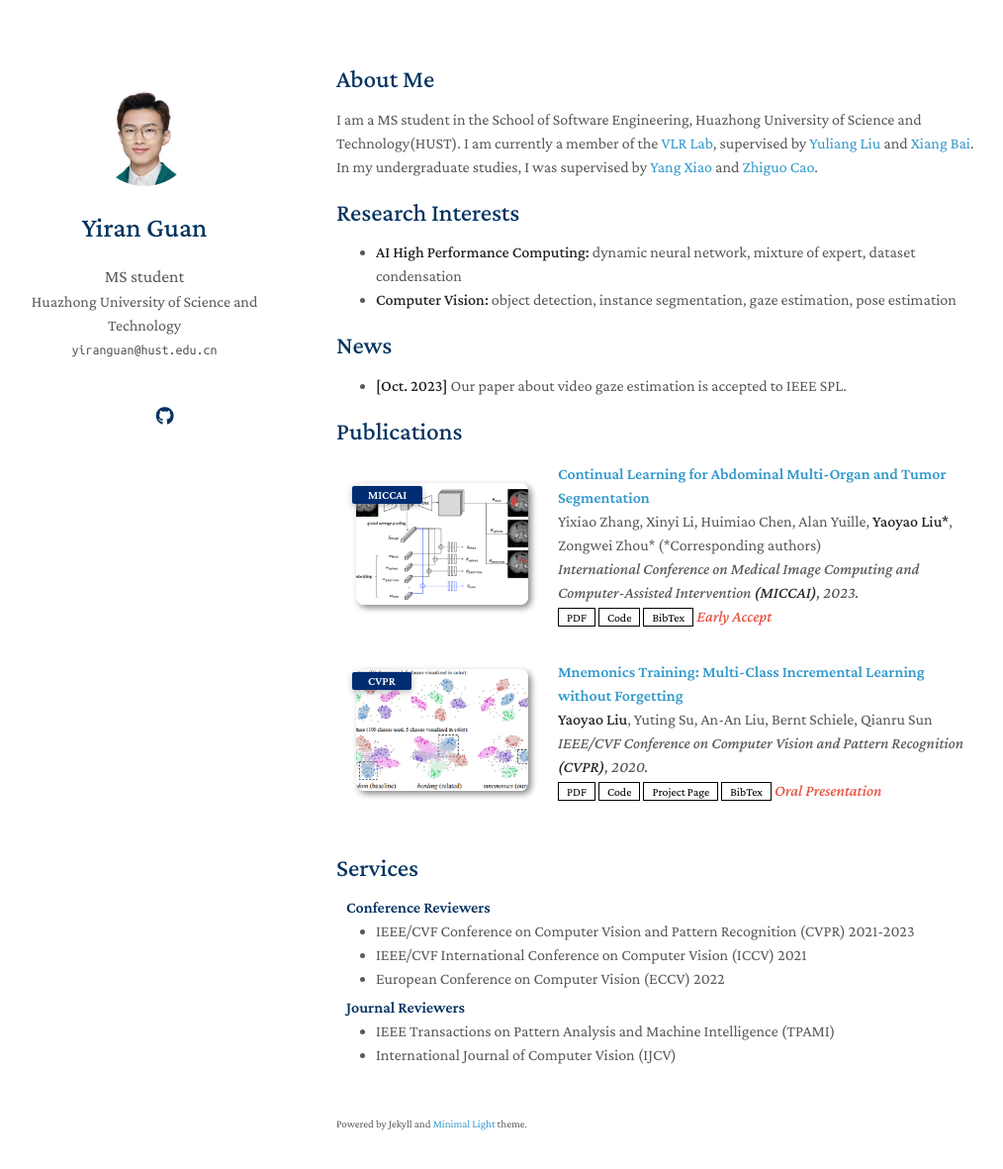
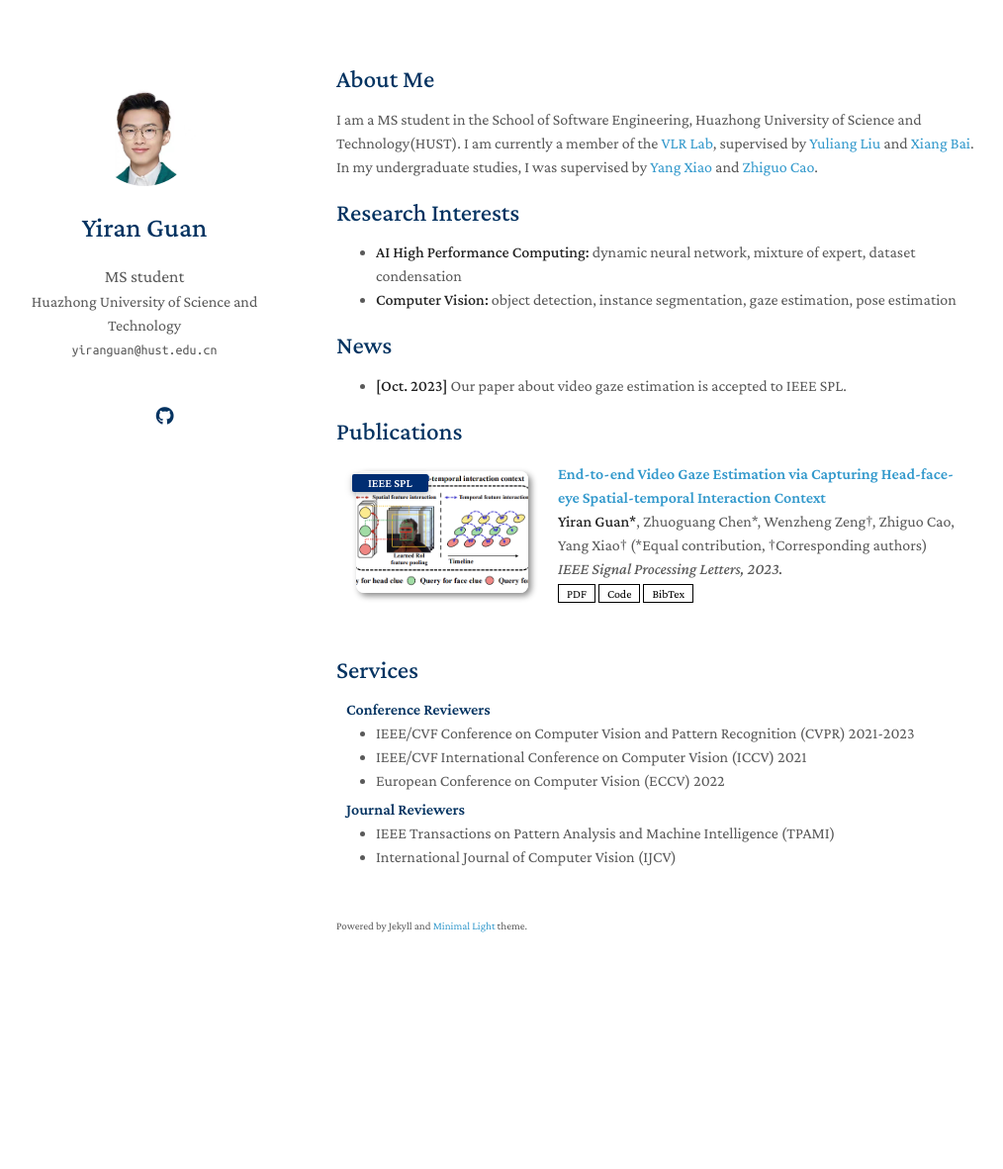
Before and after one commit to 1ranGuan/1ranGuan.github.io, a Jekyll site: the page built from index.md, in a window 1280 px wide and 1216 px high. Shown: the top 1181 px of the window at 99% size, without its empty margins (130-1144 px from the left). Built offline with Jekyll 4.4.1, drawn with Linux system fonts in a browser that asks for light colours; nearby versions of some CDN libraries; a style sheet for code colours, icons or effects is not loaded; our own code applies the rules of GitHub Pages for plain Markdown files.

Commit message:
Update publications.yml

```diff
--- a/_data/publications.yml
+++ b/_data/publications.yml
@@ -1,22 +1,11 @@
 main:
 
-  - title: Continual Learning for Abdominal Multi-Organ and Tumor Segmentation
-    authors: Yixiao Zhang, Xinyi Li, Huimiao Chen, Alan Yuille, <strong>Yaoyao Liu*</strong>, Zongwei Zhou* (*Corresponding authors)
-    conference_short: MICCAI
-    conference: International Conference on Medical Image Computing and Computer-Assisted Intervention <strong>(MICCAI)</strong>, 2023.
-    pdf: https://arxiv.org/pdf/2306.00988.pdf
-    code: https://github.com/MrGiovanni/ContinualLearning
-    bibtex: https://bib.yliu.me/MICCAI23.txt
-    image: ./assets/img/teaser_example_2.png
-    notes: Early Accept
-
-  - title: "Mnemonics Training: Multi-Class Incremental Learning without Forgetting"
-    authors: <strong>Yaoyao Liu</strong>, Yuting Su, An-An Liu, Bernt Schiele, Qianru Sun
-    conference_short: CVPR
-    conference: IEEE/CVF Conference on Computer Vision and Pattern Recognition <strong>(CVPR)</strong>, 2020.
-    pdf: https://arxiv.org/pdf/2002.10211.pdf
-    code: https://github.com/yaoyao-liu/class-incremental-learning/tree/main/mnemonics-training
-    page: https://class-il.mpi-inf.mpg.de/mnemonics/
-    bibtex: https://class-il.mpi-inf.mpg.de/mnemonics/
-    notes: Oral Presentation
-    image: ./assets/img/teaser_example.png
+  - title: End-to-end Video Gaze Estimation via Capturing Head-face-eye Spatial-temporal Interaction Context
+    authors: <strong>Yiran Guan*</strong>, Zhuoguang Chen*, Wenzheng Zeng†, Zhiguo Cao, Yang Xiao† (*Equal contribution, †Corresponding authors)
+    conference_short: IEEE SPL
+    conference: IEEE Signal Processing Letters, 2023.
+    pdf: https://arxiv.org/pdf/2310.18131
+    code: https://github.com/zgchen33/MCGaze
+    bibtex: https://scholar.googleusercontent.com/scholar.bib?q=info:r9g5WMmHhxIJ:scholar.google.com/&output=citation&scisdr=ClGxy2E9EL_Ax8RW5og:AFWwaeYAAAAAZmRQ_ohEuUbGVZkhIle1Xtt2-lE&scisig=AFWwaeYAAAAAZmRQ_uTaVVJ5GgsGxdCHyAB6d1c&scisf=4&ct=citation&cd=-1&hl=zh-CN
+    image: assets/img/23_SPL.png
+    notes:
```
